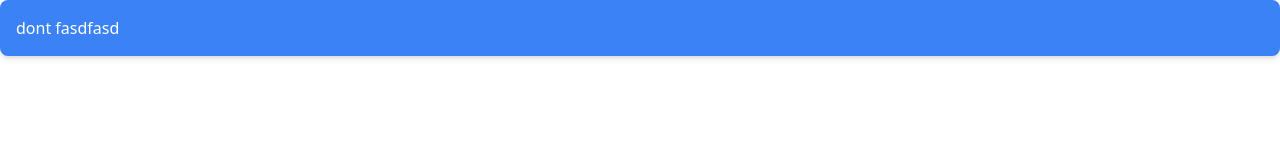
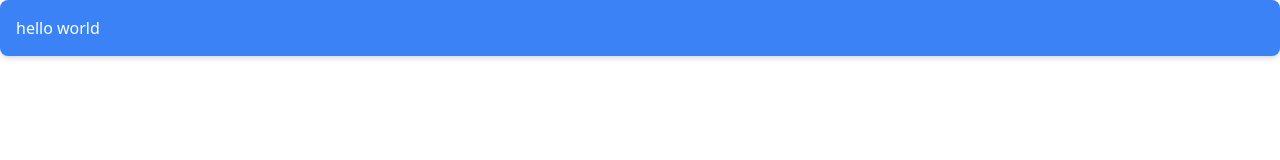
Before and after one commit to akinurrahman/peercircle-frontend, a Next.js app: page /feed in a window 1280 px wide. Shown: the top 160 px of the page. Built offline with nearby package versions, Linux system fonts and the light colour scheme.

Commit message:
husky test

```diff
--- a/src/app/(user)/feed/page.tsx
+++ b/src/app/(user)/feed/page.tsx
@@ -3,7 +3,7 @@ import React from 'react';
 const Feed = () => {
   return (
     <div className="rounded-lg bg-blue-500 p-4 text-white shadow-md hover:bg-blue-600">
-      dont fasdfasd
+      hello world
     </div>
   );
 };
```
